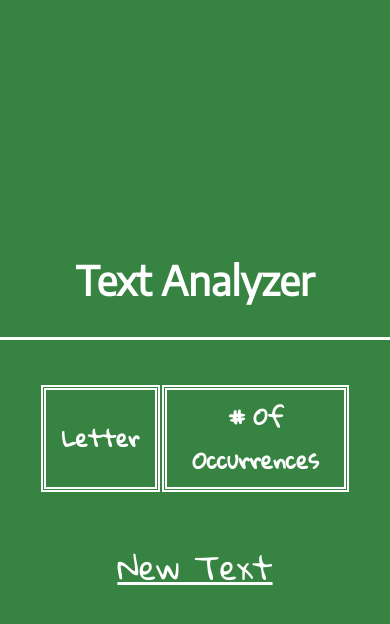
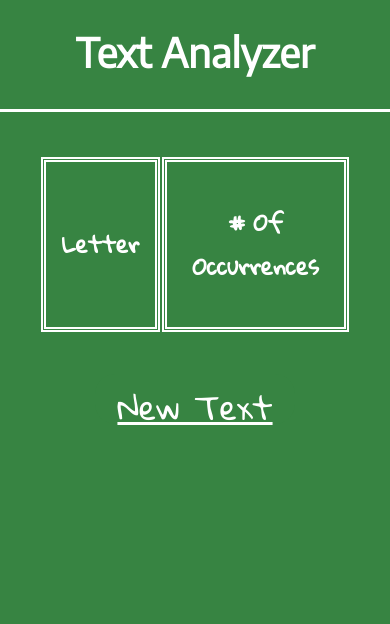
Before and after one commit to jeggli20/text_analyzer, a plain HTML site: page index.html in a window 390 px wide. Both pictures are taken after a click on the button "Analyze". Drawn offline with nearby package versions, Linux system fonts and the light colour scheme.

Commit message:
Responsive Design Adjustment
Adjusted some styling for smaller screens. Also adde a change in focus when the button is pushed.

```diff
--- a/script.js
+++ b/script.js
@@ -83,6 +83,7 @@ function contentChange(array) {
     $(".text").replaceWith(table(array));
   } else {
     $(".table").replaceWith(textarea());
+    $(".text").focus();
   }
 }
 
--- a/styles.css
+++ b/styles.css
@@ -156,6 +156,7 @@ body {
 @media screen and (max-width: 560px) {
   .container {
     background-color: var(--primary-color);
+    justify-content: start;
     min-height: 100vh;
   }
 
@@ -168,6 +169,10 @@ body {
   .content {
     display: flex;
     flex-direction: column;
+  }
+
+  .content-chalk {
+    min-height: 25vh;
   }
 
   .images {
```
